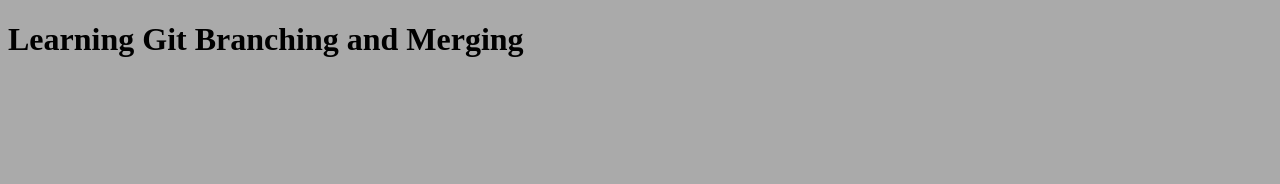
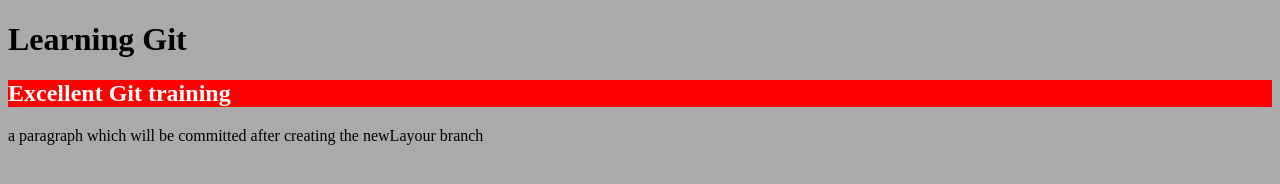
Before and after one commit to jerrykovanen/assignment21, a plain HTML site: page index.html in a window 1280 px wide. Drawn offline with Linux system fonts and the light colour scheme.

Commit message:
added index.html

```diff
--- a/index.html
+++ b/index.html
@@ -6,6 +6,8 @@
     <link rel="stylesheet" href="style.css" />
   </head>
   <body>
-    <h1>Learning Git Branching and Merging</h1>
+    <h1>Learning Git</h1>
+	<h2>Excellent Git training</h2>
+	<p> a paragraph which will be committed after creating the newLayour branch</p>
   </body>
 </html>
```
